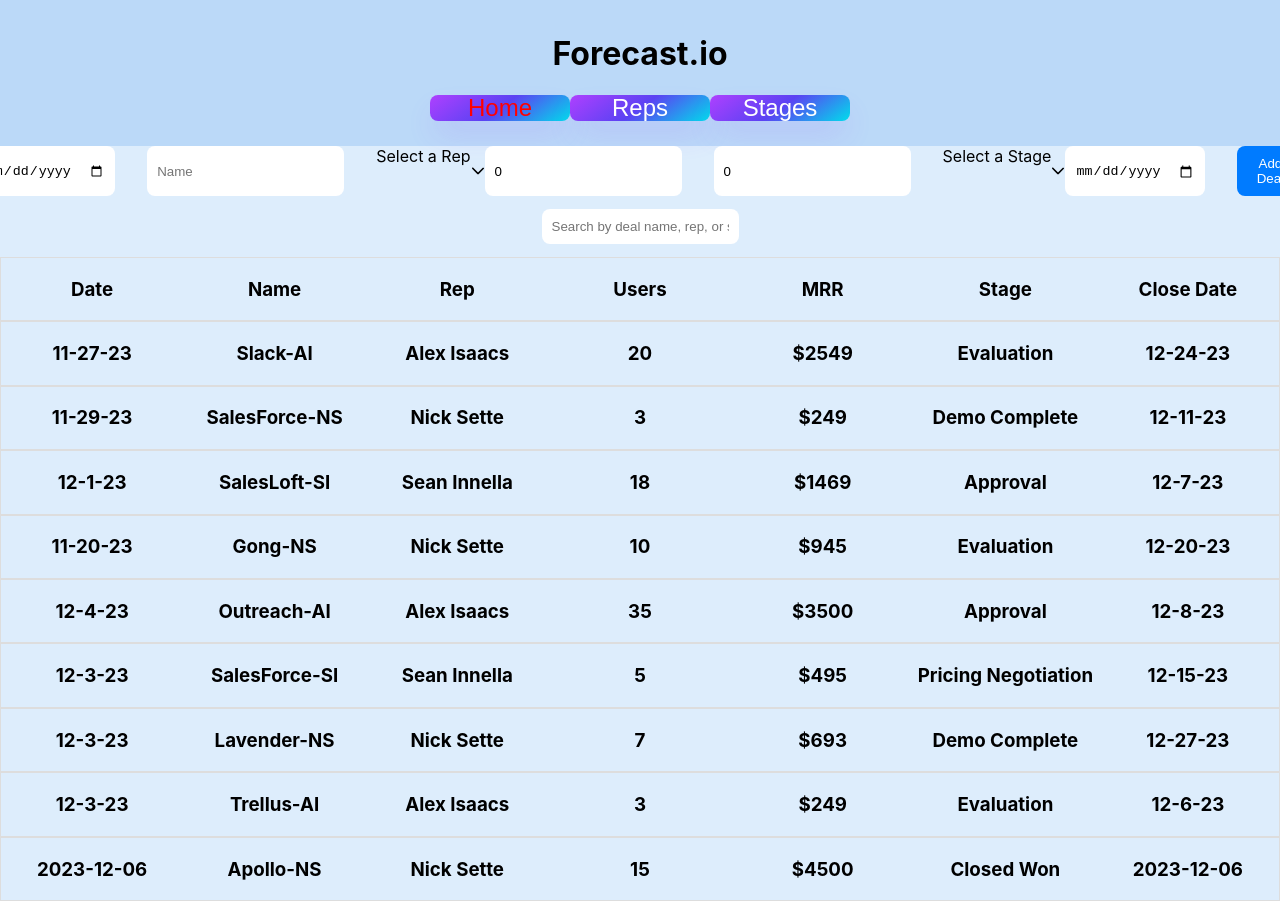
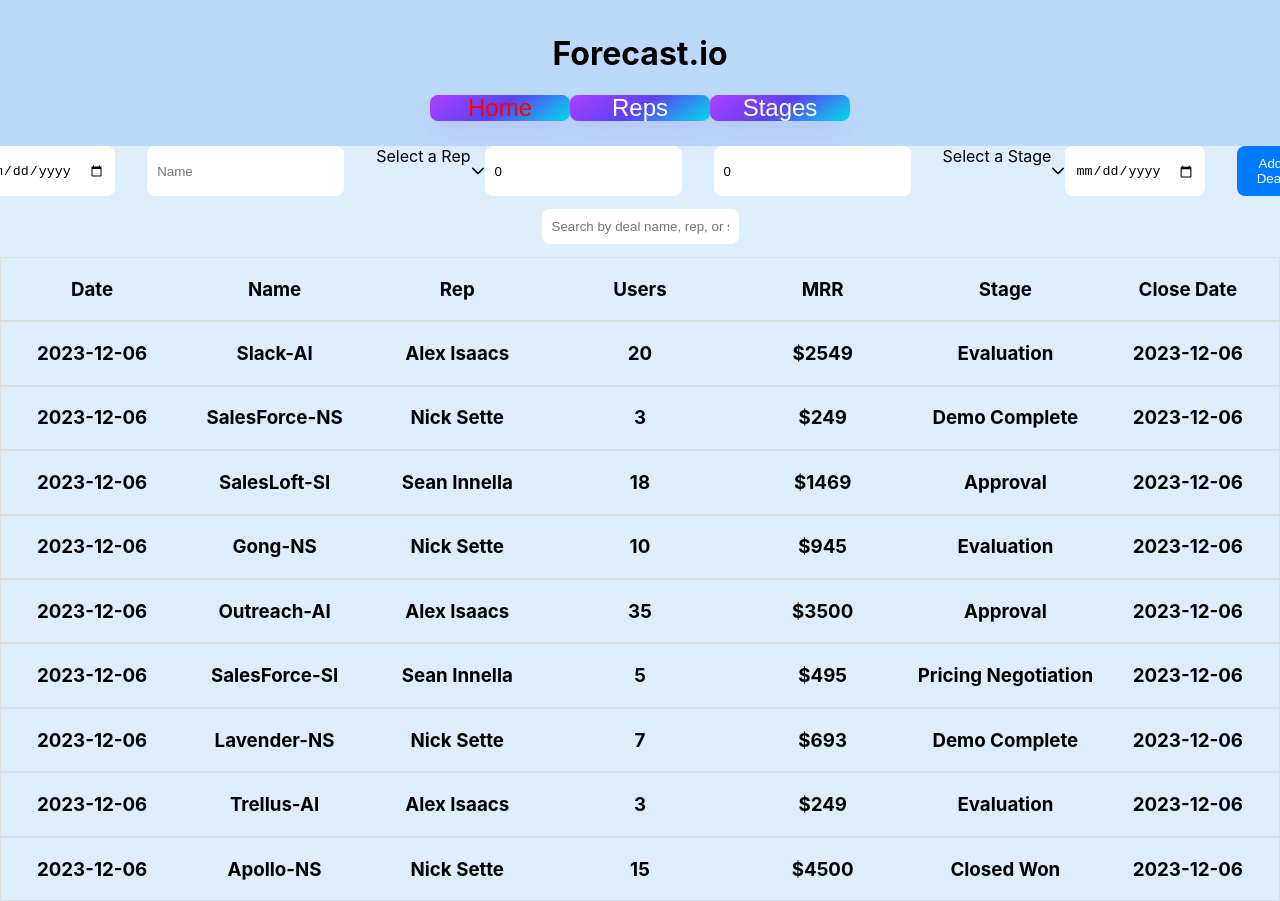
Before and after one commit to Alexisaacs18/salesForcasting, a React (Create React App) app in the folder sales-forcasting/: page / in a window 1280 px wide. Shown: the top 901 px of the page. Built offline with nearby package versions, Linux system fonts and the light colour scheme; data requests are answered from the project's data file.

Commit message:
edited deals

```diff
--- a/sales-forcasting/db.json
+++ b/sales-forcasting/db.json
@@ -6,83 +6,83 @@
   "deals": [
     {
       "id": 1,
-      "last_update": "11-27-23",
+      "last_update": "2023-12-06",
       "name": "Slack-AI",
       "rep": "Alex Isaacs",
       "users": 20,
       "monthly_recurring_revenue": 2549,
       "stage_id": 2,
-      "close": "12-24-23"
+      "close": "2023-12-06"
     },
     {
       "id": 2,
-      "last_update": "11-29-23",
+      "last_update": "2023-12-06",
       "name": "SalesForce-NS",
       "rep": "Nick Sette",
       "users": 3,
       "monthly_recurring_revenue": 249,
       "stage_id": 1,
-      "close": "12-11-23"
+      "close": "2023-12-06"
     },
     {
       "id": 3,
-      "last_update": "12-1-23",
+      "last_update": "2023-12-06",
       "name": "SalesLoft-SI",
       "rep": "Sean Innella",
       "users": 18,
       "monthly_recurring_revenue": 1469,
       "stage_id": 3,
-      "close": "12-7-23"
+      "close": "2023-12-06"
     },
     {
       "id": 4,
-      "last_update": "11-20-23",
+      "last_update": "2023-12-06",
       "name": "Gong-NS",
       "rep": "Nick Sette",
       "users": 10,
       "monthly_recurring_revenue": 945,
       "stage_id": 2,
-      "close": "12-20-23"
+      "close": "2023-12-06"
     },
     {
       "id": 5,
-      "last_update": "12-4-23",
+      "last_update": "2023-12-06",
       "name": "Outreach-AI",
       "rep": "Alex Isaacs",
       "users": 35,
       "monthly_recurring_revenue": 3500,
       "stage_id": 3,
-      "close": "12-8-23"
+      "close": "2023-12-06"
     },
     {
       "id": 6,
-      "last_update": "12-3-23",
+      "last_update": "2023-12-06",
       "name": "SalesForce-SI",
       "rep": "Sean Innella",
       "users": 5,
       "monthly_recurring_revenue": 495,
       "stage_id": 4,
-      "close": "12-15-23"
+      "close": "2023-12-06"
     },
     {
       "id": 7,
-      "last_update": "12-3-23",
+      "last_update": "2023-12-06",
       "name": "Lavender-NS",
       "rep": "Nick Sette",
       "users": 7,
       "monthly_recurring_revenue": 693,
       "stage_id": 1,
-      "close": "12-27-23"
+      "close": "2023-12-06"
     },
     {
       "id": 8,
-      "last_update": "12-3-23",
+      "last_update": "2023-12-06",
       "name": "Trellus-AI",
       "rep": "Alex Isaacs",
       "users": 3,
       "monthly_recurring_revenue": 249,
       "stage_id": 2,
-      "close": "12-6-23"
+      "close": "2023-12-06"
     },
     {
       "last_update": "2023-12-06",
--- a/sales-forcasting/src/Components/Deal.js
+++ b/sales-forcasting/src/Components/Deal.js
@@ -1,5 +1,6 @@
-import React from 'react';
+import React, { useState, useEffect } from 'react';
 import { useLocation } from 'react-router-dom';
+import { Dropdown } from 'primereact/dropdown';
 
 function Deal() {
     const location = useLocation();
@@ -8,14 +9,100 @@
     // We have the current data through deal variable
 
     // 1) Creata a form in state
+    const [form, setForm] = useState(deal)
+    const [rep, setRep] = useState('')
+    const [formStage, setFormStage] = useState([])
     // 2) setState to begin with the deal variable info
     // 3) onSubmit, run PATCH through deal.id to update the existing data in the DB
     // 4) Home will re-render every time we click on it so, the infomation here will update when come back to it.
 
+    const dealsUrl = "http://localhost:3001/deals"
+    const repsUrl = "http://localhost:3001/reps"
+    const stageUrl = "http://localhost:3001/stages"
+
+    useEffect(() => {
+        fetch(repsUrl)
+            .then(res => res.json())
+            .then(data => setRep(data))
+    }, [])
+
+    useEffect(() => {
+        fetch(stageUrl)
+            .then(res => res.json())
+            .then(data => setFormStage(data))
+    }, [])
+
+    function handleSubmit(e) {
+        e.preventDefault()
+
+        const postedData = {
+            last_update: form.last_update,
+            name: form.name,
+            rep: form.rep,
+            users: parseInt(form.users),
+            monthly_recurring_revenue: parseInt(form.monthly_recurring_revenue),
+            stage_id: form.stage_id,
+            close: form.close,
+        }
+
+        console.log(postedData)
+
+        //     fetch(dealsUrl, {
+        //         method: "PATCH",
+        //         headers: {
+        //             "content-type": "application/json"
+        //         },
+        //         body: JSON.stringify()
+        //     })
+        //         .then(res => res.json())
+        //         .then(data => {
+        //         })
+    }
+
+    function getStageNameById(id) {
+        const stage = formStage.find((s) => s.id === id);
+        return stage ? stage.name : "Stage not found"; // Return the name or a default message if ID is not found
+    }
+
+
+    function handleChange(e) {
+        setForm({
+            ...form,
+            [e.target.name]: e.target.value
+        })
+    }
+
+    console.log(form.last_update)
+
     return (
         <div>
             <h2>{deal.name}</h2>
-            {/* Render other deal properties as needed */}
+            <form onSubmit={handleSubmit} className='form'>
+                <label htmlFor="last_update">Last Update:</label>
+                <input onChange={handleChange} value={form.last_update} type="date" name="last_update" defaultValue={form.last_update} />
+
+                <label htmlFor="name">Deal Name:</label>
+                <input onChange={handleChange} value={form.name} type="text" name="name" placeholder="Name" />
+
+                <label htmlFor="rep">Rep:</label>
+                <Dropdown value={form.rep} name="rep" onChange={handleChange} options={rep} optionLabel="name"
+                    placeholder={form.rep} className="w-full md:w-14rem" />
+
+                <label htmlFor="users">Users:</label>
+                <input onChange={handleChange} value={form.users} type="number" name="users" placeholder="Users" step="1" />
+
+                <label htmlFor="monthly_recurring_revenue">Monthly Reacurring Revenue:</label>
+                <input onChange={handleChange} value={form.monthly_recurring_revenue} type="number" name="monthly_recurring_revenue" placeholder="MRR" step="1" />
+
+                <label htmlFor="stage">Stage:</label>
+                <Dropdown value={form.stage_id} name="stageInfo" onChange={handleChange} options={formStage} optionLabel="name"
+                    placeholder={getStageNameById(form.stage_id)} className="w-full md:w-14rem" />
+
+                <label htmlFor="close">Close Date:</label>
+                <input onChange={handleChange} value={form.close} type="date" name="close" placeholder="Close Date" />
+
+                <button type="submit">Update Deal</button>
+            </form>
         </div>
     );
 }
--- a/sales-forcasting/src/Components/RepPage.js
+++ b/sales-forcasting/src/Components/RepPage.js
@@ -33,9 +33,6 @@
         }
     });
 
-    console.log(totalMRRByRepArray)
-
-
     return (
         <div className="RepPage">
             <h2>Sales Reps</h2>
```
